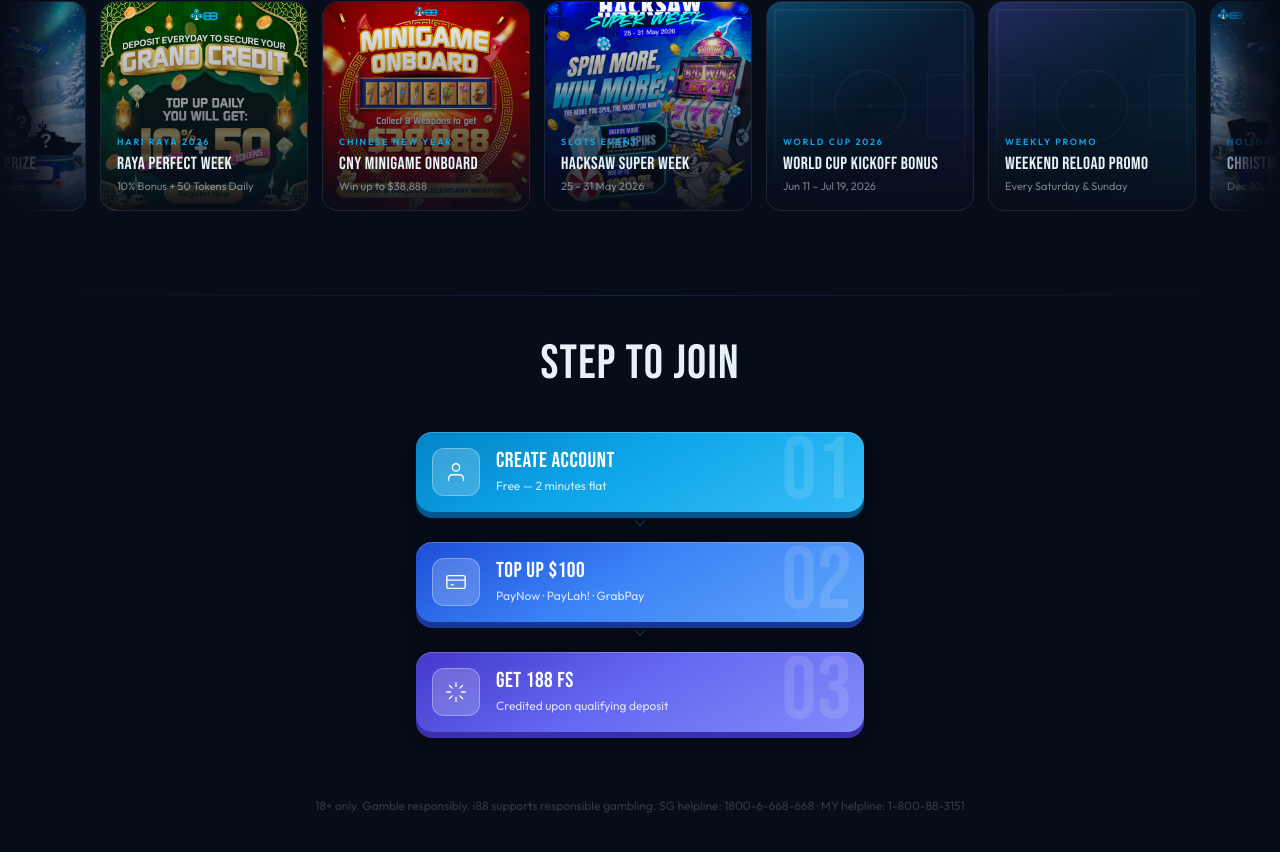
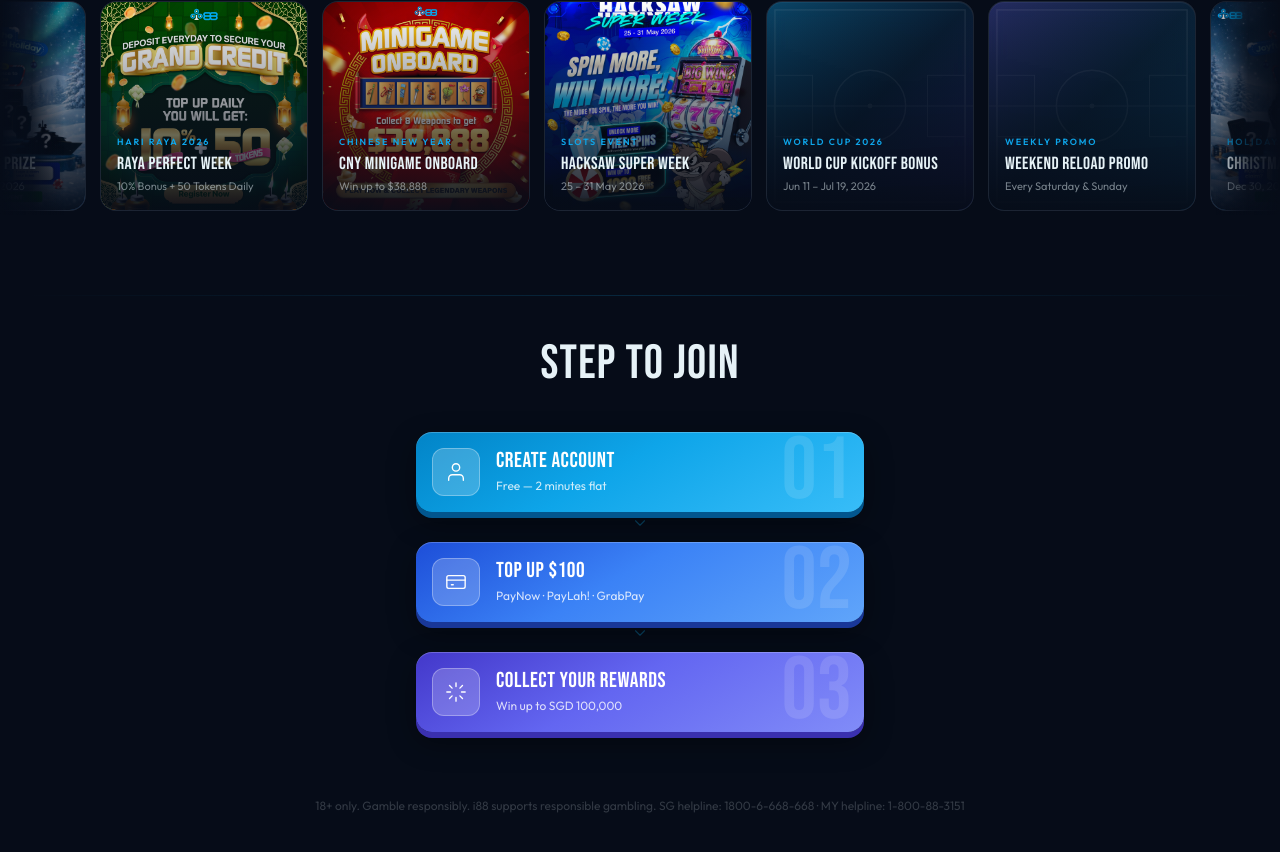
Before and after one commit to jeffthecool9/i88officialSGEN, a React (Vite) app: page / in a window 1280 px wide. Shown: the part 976-1828 px from the top of the page. Built offline with nearby package versions, Linux system fonts and the light colour scheme.

Commit message:
Step 3: GET 188 FS → COLLECT YOUR REWARDS, win up to SGD 100K

```diff
--- a/src/components/HowToJoin.jsx
+++ b/src/components/HowToJoin.jsx
@@ -49,8 +49,8 @@ const steps = [
   },
   {
     num: '03',
-    label: 'GET 188 FS',
-    detail: 'Credited upon qualifying deposit',
+    label: 'COLLECT YOUR REWARDS',
+    detail: 'Win up to SGD 100,000',
     bg:     'linear-gradient(150deg, #4338CA 0%, #6366F1 45%, #818CF8 100%)',
     ledge:  'rgba(67,56,202,0.85)',
     badge:  'bg-white/20 border-white/30 text-white',
```
